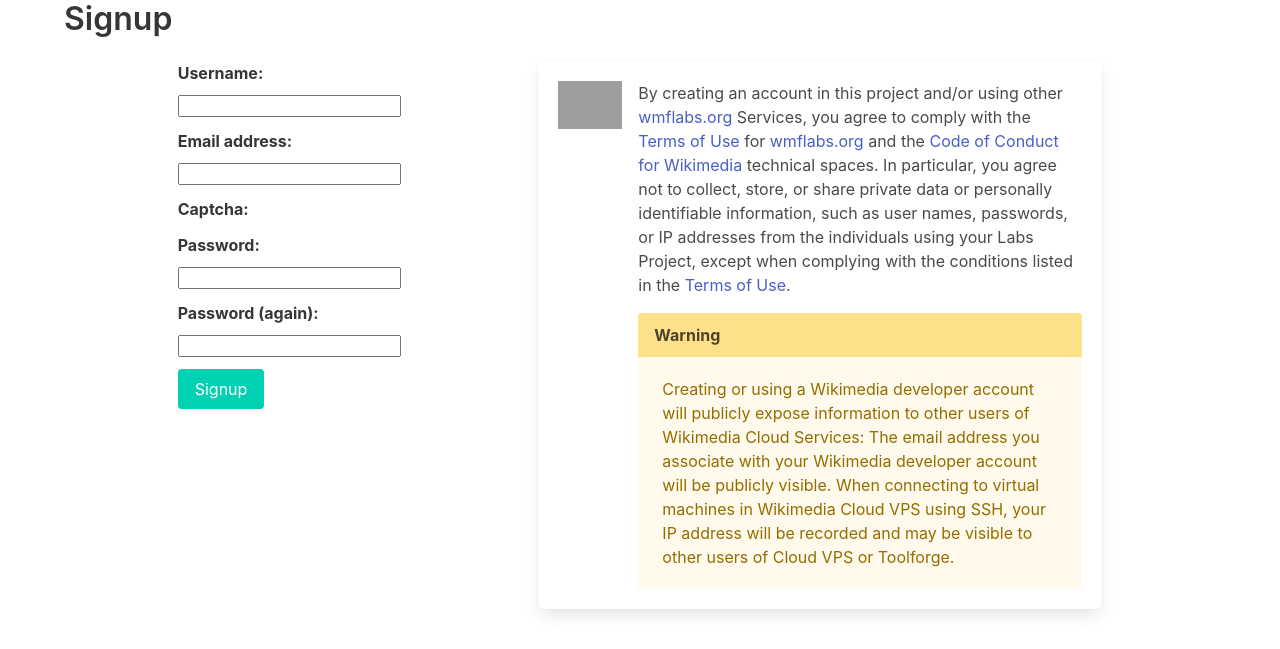
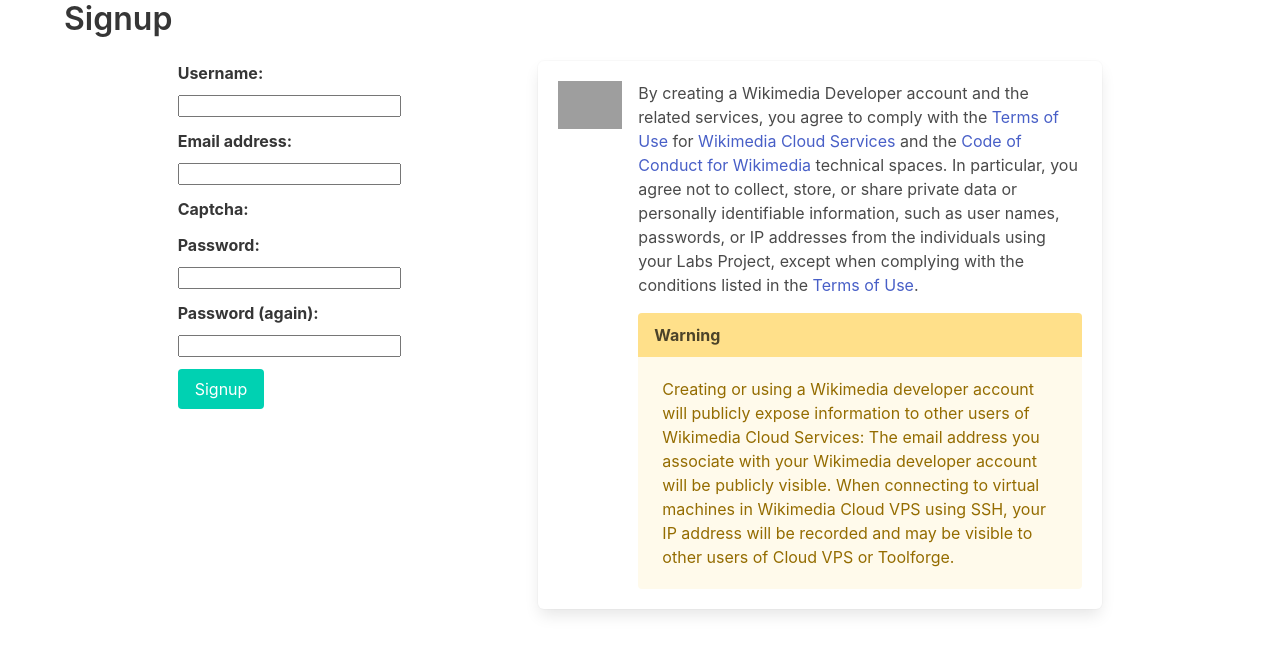
Before and after one commit to wikimedia/operations-software-bitu, a Django app: page /signup/ in a window 1280 px wide. Shown: the part 51-700 px from the top of the page. Run offline with Django 3.2, Linux system fonts and the light colour scheme; grey boxes are pictures that could not be loaded.

Commit message:
Wikimedia signup terms: Update signup information.
Update the text for the signup page to not mention
wmflabs, but Wikimedia Cloud Services instead.

Change-Id: I3a2a72f0540f0499880cb08fb292ffeb08825302

```diff
--- a/wikimedia/templates/signup_info_wmf.html
+++ b/wikimedia/templates/signup_info_wmf.html
@@ -8,12 +8,13 @@
       <div class="media-content">
         <div class="content">
           <p>
-            By creating an account in this project and/or using other <a href="https://wikitech.wikimedia.org/wiki/Help:Cloud_Services_introduction">wmflabs.org</a> Services, you agree to comply
-            with the <a href="https://wikitech.wikimedia.org/wiki/Wikitech:Cloud_Services_Terms_of_use">Terms of Use</a>
-            for <a href="https://wikitech.wikimedia.org/wiki/Help:Cloud_Services_introduction">wmflabs.org</a> and the <a href="https://www.mediawiki.org/wiki/Code_of_Conduct">Code of Conduct for Wikimedia</a>
-            technical spaces. In particular, you agree not to collect, store, or share private data or personally identifiable
-            information, such as user names, passwords, or IP addresses from the individuals using your Labs Project, except
-            when complying with the conditions listed in the
+            By creating a Wikimedia Developer account and the related services, you agree to comply with the
+            <a href="https://wikitech.wikimedia.org/wiki/Wikitech:Cloud_Services_Terms_of_use">Terms of Use</a>
+            for <a href="https://wikitech.wikimedia.org/wiki/Help:Cloud_Services_introduction">Wikimedia Cloud Services</a>
+            and the <a href="https://www.mediawiki.org/wiki/Code_of_Conduct">Code of Conduct for Wikimedia</a> technical
+            spaces. In particular, you agree not to collect, store, or share private data or personally identifiable
+            information, such as user names, passwords, or IP addresses from the individuals using your Labs Project,
+            except when complying with the conditions listed in the
             <a href="https://wikitech.wikimedia.org/wiki/Wikitech:Cloud_Services_Terms_of_use">Terms of Use</a>.
           </p>
           <article class="message is-warning">
```
